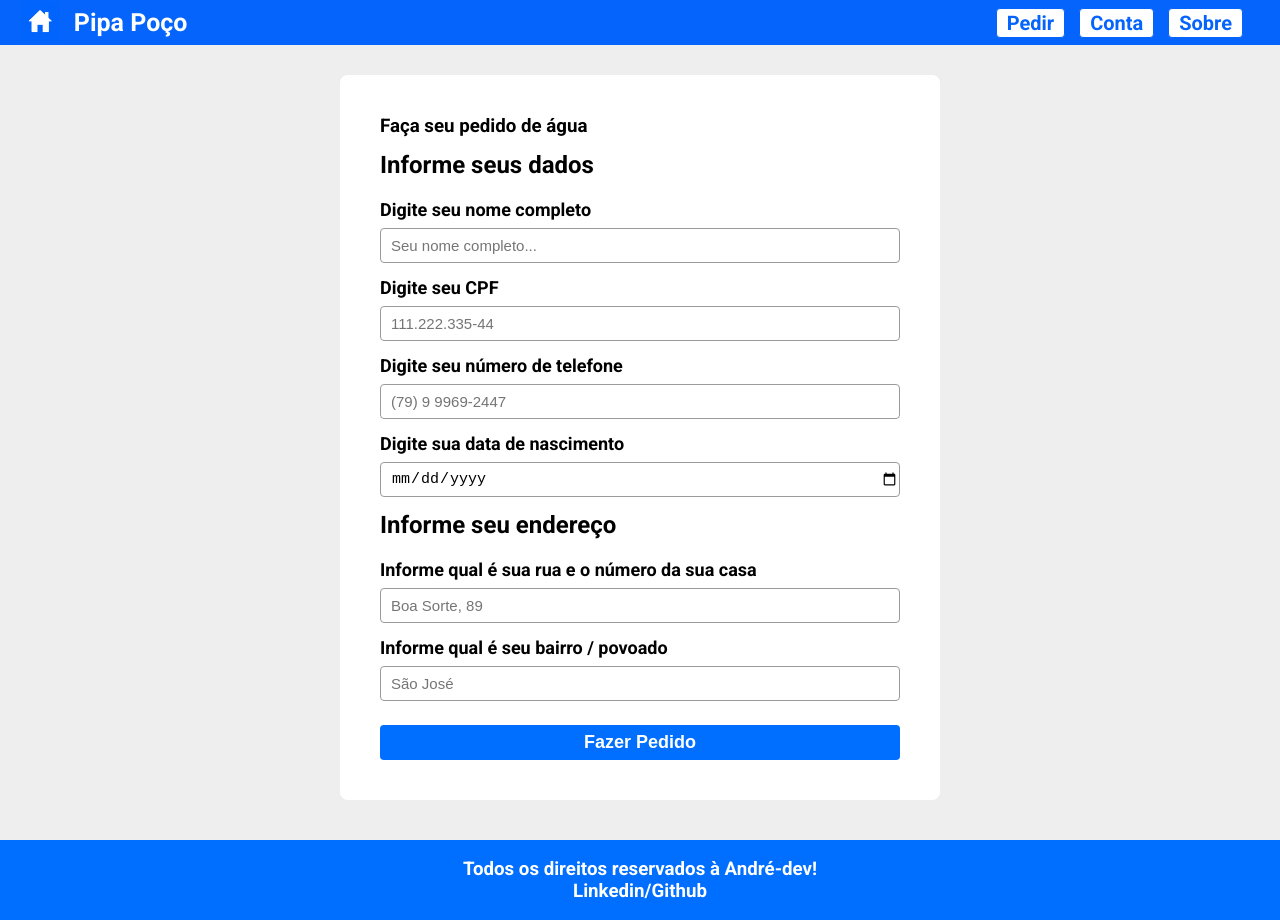
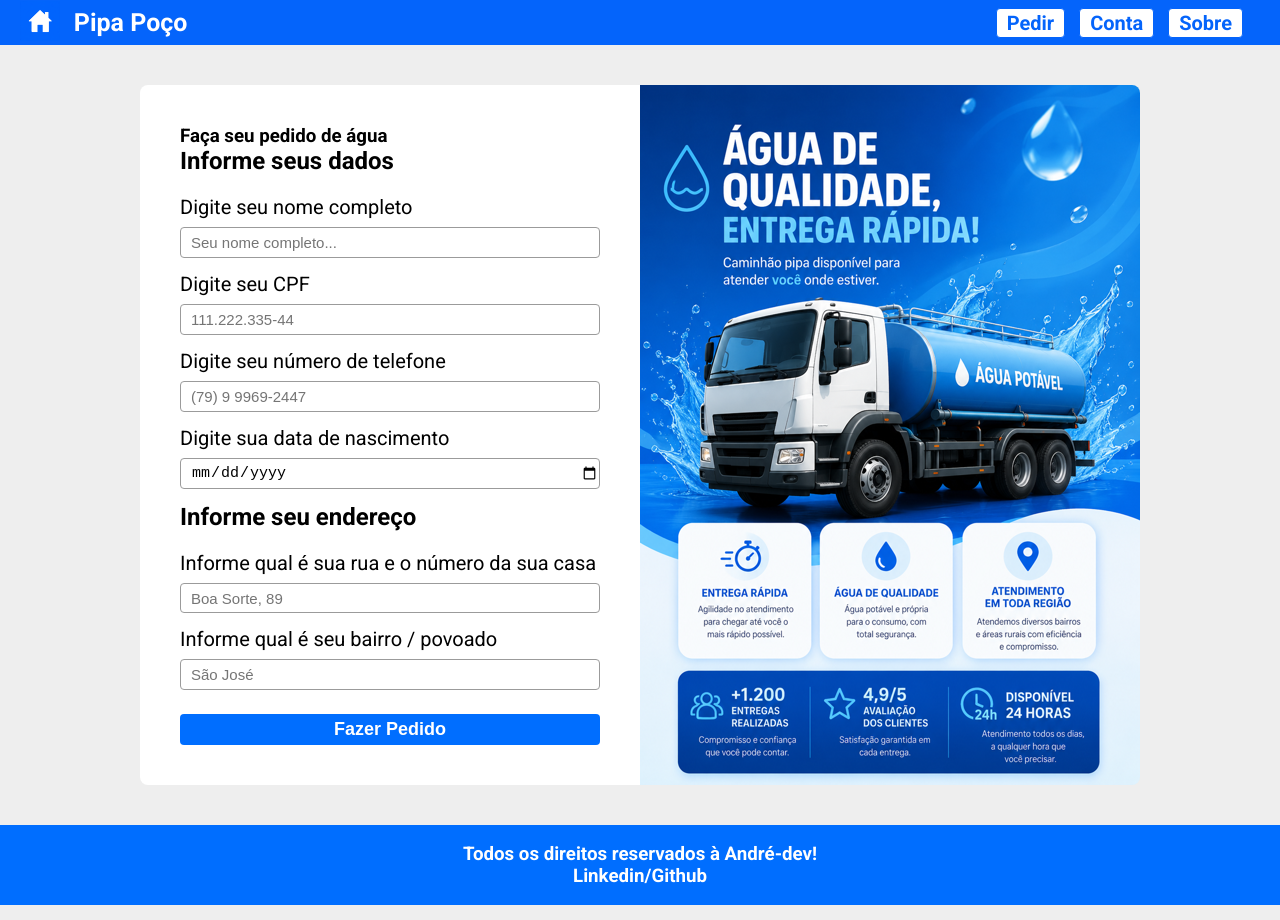
Before and after one commit to andre-sebastian-dev/Pipa-Poco, a React (Create React App) app: page /pedido in a window 1280 px wide. Built offline with nearby package versions, Linux system fonts and the light colour scheme; no server answers; sample sign-in values are in the browser's storage.

Commit message:
validação do cpf na página pedido,  adição de uma imagem descritiva ao lado do formulário(alteração estética) envio do email e data atual junto com o formulário para o banco de dados, finalização do texto de explicação sobre como pedir na página home

```diff
--- a/src/Pages/Home/Home.js
+++ b/src/Pages/Home/Home.js
@@ -33,14 +33,19 @@ import { Link } from "react-router-dom";
             <section className="descricao-secao-2">
                 <h2>Como Pedir?</h2>
                 <p>
-                    para pedir lorem blabla bla jotombe flueque tiforme jofundio to goia tuisol fuledimarto xo dlica i gunai
-                    goia tuisol fuledimarto xo dlica i gunai tiforme jofundio to goia tuisol fuledimarto xo goia tuisol
-                    bla jotombe flueque tiforme jofundio to goia tuisol fuledimarto.
+                       Para fazer seu pedido basta clicar no botão pedir na parte superior direita, se você não tiver feito seu login
+                    será redirecionado para uma página onde poderá faze-lo, onde será necessário informar um email funcional e criar
+                    uma senha.
                 </p>
                 <p>
-                    jotombe flueque tiforme jofundio to goia tuisol fuledimarto xo dlica i gunai
-                    goia tuisol fuledimarto xo dlica i gunai tiforme jofundio to goia tuisol fuledimarto xo goia tuisol
-                    bla jotombe flueque tiforme jofundio to goia tuisol fuledimarto.
+                    Se ainda não tiver uma conta você precisa, ainda na página de login, clicar no botão criar conta, onde será necessário
+                    informar seu nome, sobrenome, email e criar uma senha, essa senha será a mesma que você usará futuramente para fazer seu
+                    login, após clicar no botão criar conta, você estará automáticamente logado.
+                </p>
+                <p>
+                    Após isso você poderá acessar livremente a página de pedido, ao preecher o formulário e clicar em "fazer pedido"
+                    seu pedido será enviado para nossa central e será analizado, após alguns minutos você receberá uma confirmação
+                    no seu email
                 </p>
             </section>
 
--- a/src/Pages/Pedido/Pedido.js
+++ b/src/Pages/Pedido/Pedido.js
@@ -2,33 +2,129 @@ import "./pedido.css"
 import { useState } from "react";
 import {addDoc, collection } from "firebase/firestore";
 
-import { db} from "../../firebaseConnection";
+import { auth, db} from "../../firebaseConnection";
 
 function Pedido(){
     //info user
     const [nome,setNome] = useState("");
     const [cpf,setCpf] = useState("");
+
     const [dataNascimento, setDataNascimento]= useState("");
+    const [year,month,day] = dataNascimento.split("-");
+    const dataBrasil = `${day}/${month}/${year}`
+
     const [telefone, setTelefone] = useState("")
     //info address
     const [ruaNumero,setRuaNumero] = useState("");
     const [bairro,setBairro] = useState("")
     //info date
+    const dataAtual = new Date();
+    const dia = String(dataAtual.getDate()).padStart(2,"0");
+    const mes = String(dataAtual.getMonth() +1).padStart(2, "0");
+    const ano = String(dataAtual.getFullYear());
+    const dataModificada = `${dia}/${mes}/${ano}`;
 
 
 
+     function validarCPF(cpf){
+
+        // remove pontos e traços
+        cpf = cpf.replace(/[^\d]+/g, '');
+        // verifica tamanho
+        if(cpf.length !== 11){
+            return false;
+        }
+        // bloqueia CPFs iguais
+        if(/^(\d)\1+$/.test(cpf)){
+            return false;
+        }
+
+        let soma = 0;
+        let resto;
+
+        // PRIMEIRO DÍGITO
+        for(let i = 0; i < 9; i++){
+            soma += parseInt(cpf.charAt(i)) * (10 - i);
+        }
+        resto = (soma * 10) % 11;
+        if(resto === 10 || resto === 11){
+            resto = 0;
+        }
+        if(resto !== parseInt(cpf.charAt(9))){
+            return false;
+        }
+
+        // SEGUNDO DÍGITO
+        soma = 0;
+
+        for(let i = 0; i < 10; i++){
+            soma += parseInt(cpf.charAt(i)) * (11 - i);
+        }
+        resto = (soma * 10) % 11;
+        if(resto === 10 || resto === 11){
+            resto = 0;
+        }
+        if(resto !== parseInt(cpf.charAt(10))){
+            return false;
+        }
+        return true;
+
+    }
+
+    // MÁSCARA CPF
+    function mascaraCPF(valor){
+
+        return valor
+        .replace(/\D/g, '')
+        .replace(/(\d{3})(\d)/, '$1.$2')
+        .replace(/(\d{3})(\d)/, '$1.$2')
+        .replace(/(\d{3})(\d{1,2})$/, '$1-$2');
+
+    }
+
+    // INPUT CPF
+    function handleCpf(e){
+
+        const valorFormatado = mascaraCPF(e.target.value);
+
+        setCpf(valorFormatado);
+
+    }
+
     async function salvarDados(e){
         try{
+            e.preventDefault();
+
+              // valida campos vazios
+        if(
+            !nome ||
+            !cpf ||
+            !telefone ||
+            !dataNascimento ||
+            !ruaNumero ||
+            !bairro
+        ){
+            alert("Preencha todos os campos");
+            return;
+        }
+
+        // valida CPF
+        if(!validarCPF(cpf)){
+
+            alert("CPF inválido");
+            return;
+        }
             await addDoc(collection(db,"informacao-do-pedido"),{
             bairro: bairro,
             cpf: cpf,
-            dataAtual: dataAtual,
-            dataNascimento:dataNascimento,
+            dataPedido: dataModificada,
+            dataNascimento:dataBrasil,
+            email: auth.currentUser.email,
             nome: nome,
             ruaNumero: ruaNumero,
             telefone: telefone,
         })
-        e.preventDefault();
+
         alert("Seu pedido foi enviado e está em processo de análize")
     }catch(error){
         alert("erro ao pedir, tente novamente mais tarde :)")
@@ -39,9 +135,9 @@ function Pedido(){
 
 
     return(
-        <article className="container">
+        <article className="container-pedido">
             <section className="secao-pedido">
-                <form className="form">
+                <form className="form-pedido" onSubmit={salvarDados}>
                 <h1>Faça seu pedido de água</h1>
 
                 <h2>Informe seus dados</h2>
@@ -56,7 +152,8 @@ function Pedido(){
                 <input placeholder="111.222.335-44"
                 autoComplete="id"
                 value={cpf}
-                onChange={(e)=> setCpf(e.target.value)}
+                onChange={(e)=> handleCpf(e)}
+                maxLength={14}
                 />
 
                 <label>Digite seu número de telefone</label>
@@ -67,7 +164,7 @@ function Pedido(){
 
 
                 <label>Digite sua data de nascimento</label>
-                <input placeholder=""
+                <input className="input-data"
                 type="date"
                 autoComplete="id"
                 value={dataNascimento}
@@ -90,10 +187,14 @@ function Pedido(){
                 onChange={(e)=> setBairro(e.target.value)}
                 />
 
-                <button type="button" onClick={salvarDados}>Fazer Pedido</button>
+                <button>Fazer Pedido</button>
 
             </form>
             </section>
+            <div className="quadro-azul">
+
+
+            </div>
 
 
         </article>
--- a/src/Pages/Pedido/pedido.css
+++ b/src/Pages/Pedido/pedido.css
@@ -1,17 +1,30 @@
+.container-pedido{
+    display: flex;
+    align-items: center;
+    justify-content: center;
+}
 .secao-pedido{
     display: flex;
     align-items: center;
     justify-content: center;
-    width: 600px;
+    width: 500px;
 
 }
-.form{
-    margin-top: 30px;
+.form-pedido{
+    margin-top: 40px;
+    height: 700px;
+    border-radius: 4px 0 4px 0;
+    display: flex;
+    flex-direction: column;
+    width: 100%;
+    background-color: #FFF;
+    border-radius: 8px 0 0 8px;
+    padding: 40px 40px;
 }
-.form h2{
+.form-pedido h2{
     margin-bottom: 20px;
 }
-.form button{
+.form-pedido button{
     cursor: pointer;
     height: 35px;
     margin-top: 10px;
@@ -21,7 +34,33 @@
     border-radius: 4px;
     font-weight: bold;
     font-size: 18px;
+    transition: all 0.7s;
 }
-.form button:hover{
-    border: solid 1px #000;
+.form-pedido button:hover{
+    background-color: rgb(0, 140, 255);
 }
+
+.form-pedido label{
+    margin-bottom: 8px;
+    font-size: 20px;
+}
+.form-pedido input{
+    margin-bottom: 14px;
+    height: 35px;
+    font-size: 15px;
+    padding-left: 10px;
+    border-radius: 4px;
+    border: 1px solid #9b9b9b;
+}
+
+.quadro-azul{
+    display: flex;
+    align-items: center;
+    justify-content: center;
+    margin-top: 40px;
+    border-radius: 0 8px 8px 0;
+    background-image: url("../../images/ilustracao_caminhao_pipa_500x700.png");
+    width: 500px;
+    height: 700px;
+
+}
```
Also changed, not shown: src/images/ChatGPT Image 11 de mai. de 2026, 17_18_58.png (added), src/images/ilustracao_caminhao_pipa_500x700.png (added).
